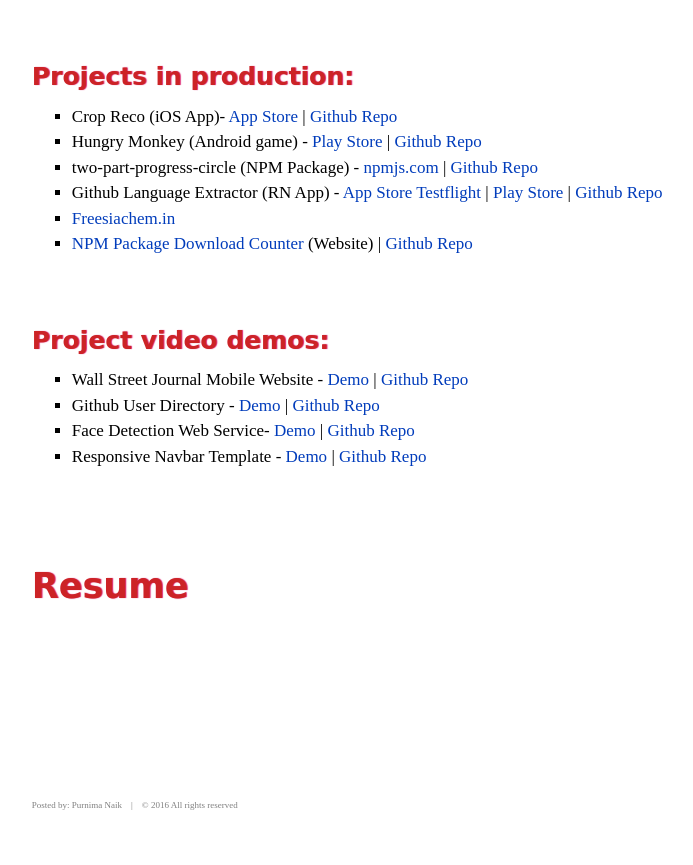
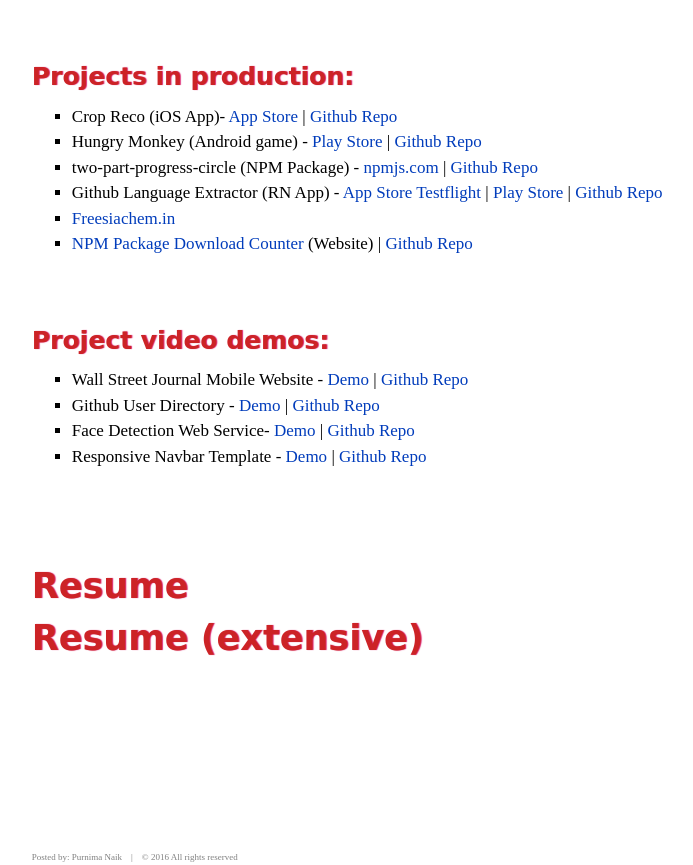
Before and after one commit to PurnimaNaik/PurnimaNaik.github.io, a plain HTML site: page index.html in a window 1280 px wide. Shown: the part 4119-4984 px from the top of the page, without its empty margins (109-802 px from the left). Before the commit the page ends 4931 px from the top, so only its background shows below. Drawn offline with nearby package versions, Linux system fonts and the light colour scheme.

Commit message:
ext resume added

```diff
--- a/index.html
+++ b/index.html
@@ -263,8 +263,9 @@
 
 <br/>
 
-<div class="resumeTitle">
-  <a href="assets/PurnimaNaik_Resume.pdf" target="_blank" class="resumeTitle">Resume</h4></a>
+<div class="resumeTitle" id="resume">
+  <a href="assets/PurnimaNaik_Resume.pdf" target="_blank" class="resumeTitle">Resume</h4></a><br>
+  <a href="assets/Purnima Naik Resume Extd.pdf" target="_blank" class="resumeTitle">Resume (extensive)</h4></a>
 </div>
 
 <br><br><br><br><br><br><br>
```
Also changed, not shown: 1 other file.
